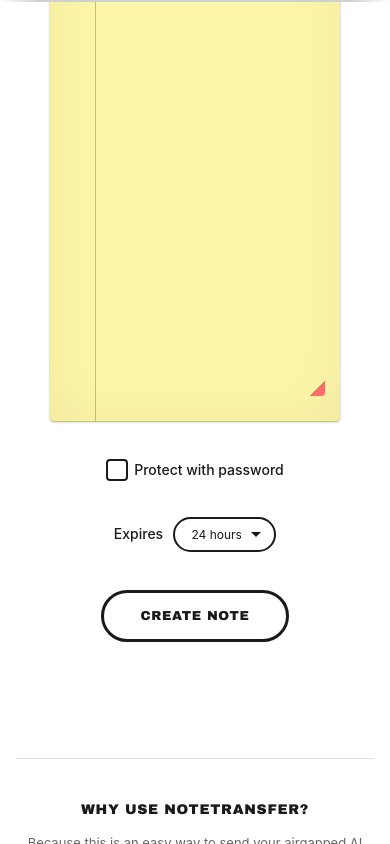
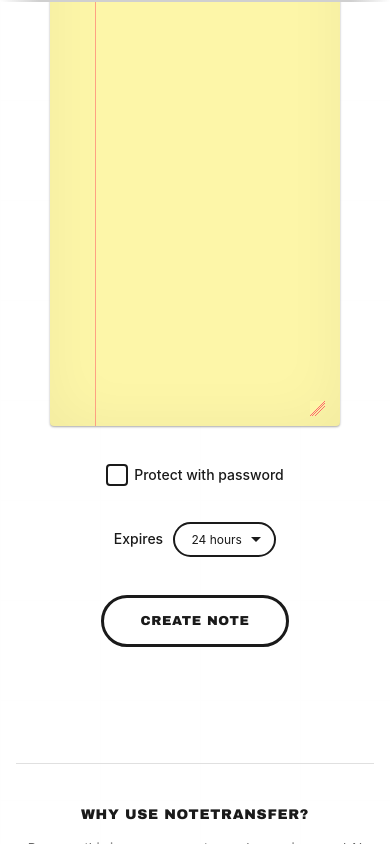
Before and after one commit to VirtualEmployee12345/memnote, a website: page client/index.html in a window 390 px wide. Both pictures are taken after a click on the button "BACK TO CREATE". Shown: the part 482-1326 px from the top of the page. Drawn offline with Linux system fonts and the light colour scheme; no server answers.

Commit message:
Update resize handle - drafter's triangle ruler style flush with corner

```diff
--- a/client/src/legal-pad.css
+++ b/client/src/legal-pad.css
@@ -4,7 +4,7 @@
   background-color: #fdf6a8; /* Classic legal pad yellow */
   position: relative;
   min-height: 400px;
-  padding: 20px 20px 20px 80px;
+  padding: 20px 20px 0 80px;
   box-shadow:
     0 1px 3px rgba(0,0,0,0.12),
     0 1px 2px rgba(0,0,0,0.24),
@@ -12,6 +12,7 @@
   border-radius: 4px;
   font-family: 'Courier New', 'Courier', monospace;
   line-height: 1.6;
+  padding-bottom: 0;
 }
 
 /* Red margin line only */
@@ -38,8 +39,9 @@
   color: #2c3e50;
   resize: both;
   outline: none;
-  padding: 0;
+  padding: 0 0 24px 0;
   margin: 0;
+  position: relative;
 }
 
 .legal-pad textarea::placeholder {
@@ -47,10 +49,25 @@
   opacity: 0.7;
 }
 
-/* Custom resize handle at bottom right corner */
+/* Custom resize handle - drafter's triangle ruler style */
 .legal-pad textarea::-webkit-resizer {
-  background: linear-gradient(135deg, transparent 50%, #ff6b6b 50%);
-  border-bottom-right-radius: 4px;
+  background:
+    /* Triangle base */
+    linear-gradient(135deg, #fdf6a8 50%, transparent 50%),
+    /* Measurement ticks */
+    linear-gradient(135deg, transparent 35%, #ff6b6b 35%, #ff6b6b 37%, transparent 37%),
+    linear-gradient(135deg, transparent 45%, #ff6b6b 45%, #ff6b6b 47%, transparent 47%),
+    linear-gradient(135deg, transparent 55%, #ff6b6b 55%, #ff6b6b 57%, transparent 57%),
+    linear-gradient(135deg, transparent 65%, #ff6b6b 65%, #ff6b6b 67%, transparent 67%),
+    /* Main diagonal line */
+    linear-gradient(135deg, transparent 50%, #ff6b6b 50%, #ff6b6b 52%, transparent 52%);
+  background-color: transparent;
+  width: 24px;
+  height: 24px;
+  border: none;
+  position: absolute;
+  right: 0;
+  bottom: 0;
 }
 
 /* Note display (when viewing) */
@@ -73,11 +90,16 @@
 /* Responsive */
 @media (max-width: 640px) {
   .legal-pad {
-    padding: 15px 15px 15px 60px;
+    padding: 15px 15px 0 60px;
     min-height: 260px;
   }
 
   .legal-pad::after {
     left: 45px;
   }
+
+  .legal-pad textarea {
+    min-height: 220px;
+    padding-bottom: 20px;
+  }
 }
```
